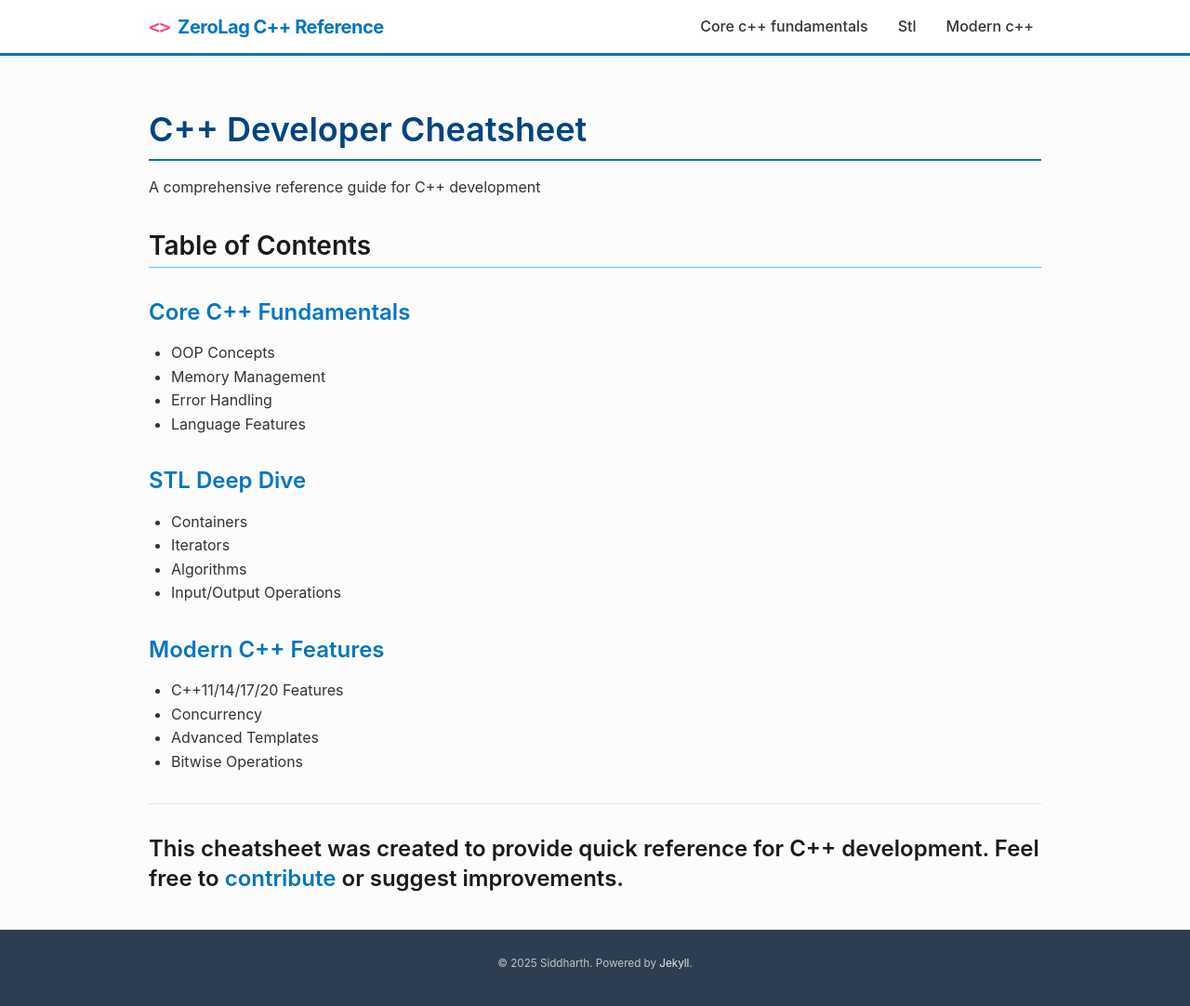
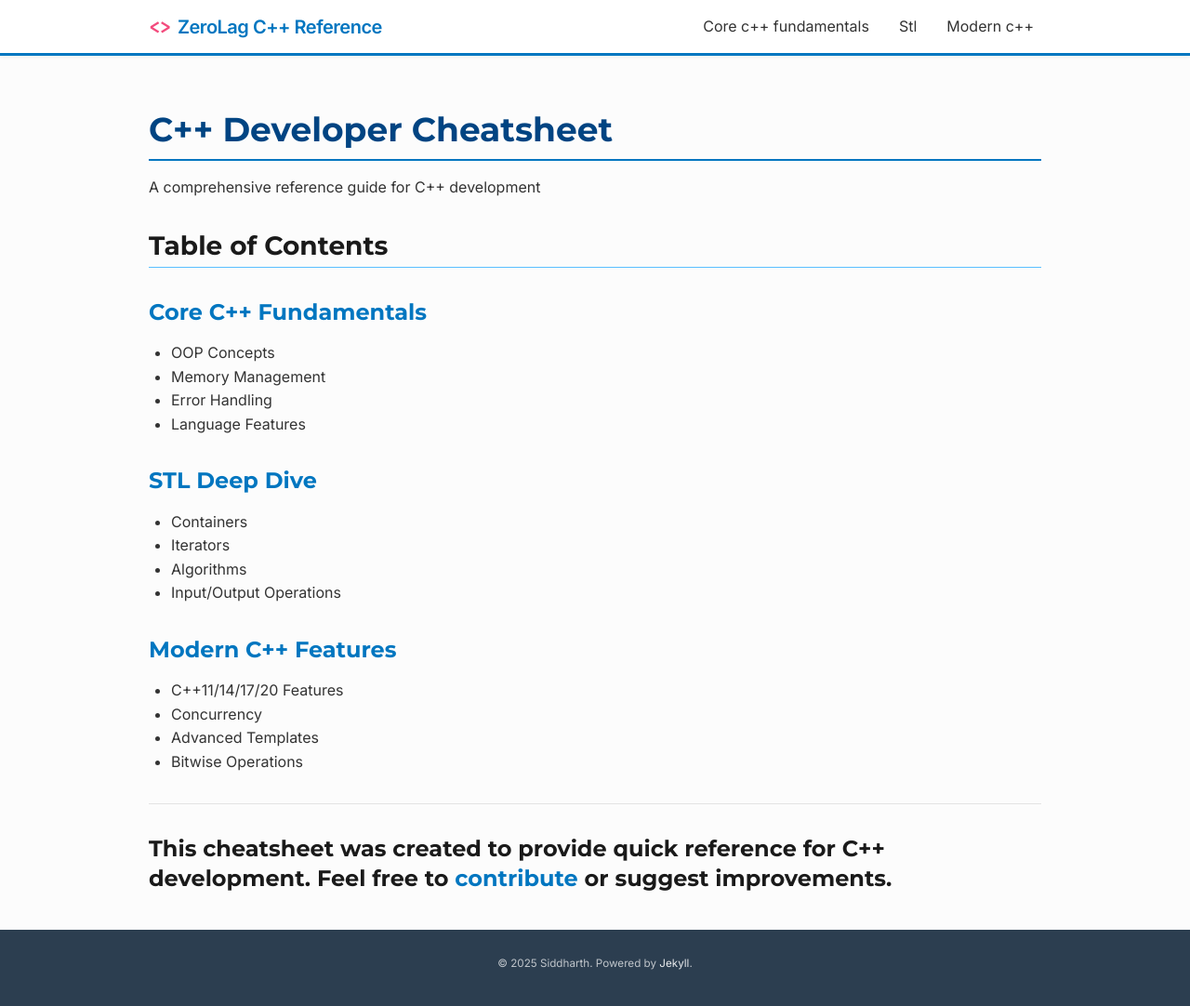
Before and after one commit to sidmegh/zerolag, a Jekyll site: the page built from index.md, in a window 1280 px wide and 1086 px high. Shown: the top 1082 px of the window at 93% size. Built offline with Jekyll 4.4.1, drawn with Linux system fonts in a browser that asks for light colours.

Commit message:
Typography enhanced

```diff
--- a/_layouts/default.html
+++ b/_layouts/default.html
@@ -14,12 +14,9 @@
 
   <link rel="stylesheet" href="{{ "/assets/css/style.css" | relative_url }}">
 
-  {% comment %}
-  Font loading - uncomment and modify if you use web fonts
   <link rel="preconnect" href="https://fonts.googleapis.com">
   <link rel="preconnect" href="https://fonts.gstatic.com" crossorigin>
-  <link href="https://fonts.googleapis.com/css2?family=Roboto:wght@400;700&family=Source+Code+Pro:wght@400;600&family=Montserrat:wght@700&display=swap" rel="stylesheet">
-  {% endcomment %}
+  <link href="https://fonts.googleapis.com/css2?family=Fira+Code&family=Inter:wght@400;600&family=Montserrat:wght@700&display=swap" rel="stylesheet">
 
   {% include head-custom.html %}
 </head>
--- a/assets/css/style.scss
+++ b/assets/css/style.scss
@@ -40,9 +40,9 @@ $color-table-border: #dddddd;
 $color-table-row-even-bg: #fafafa;
 
 // Typography
-$font-family-sans-serif: -apple-system, BlinkMacSystemFont, "Segoe UI", Roboto, "Helvetica Neue", Arial, sans-serif;
-$font-family-monospace: "Consolas", "Source Code Pro", "SF Mono", Menlo, Monaco, Consolas, "Liberation Mono", "Courier New", monospace;
-$font-family-headings: $font-family-sans-serif;
+$font-family-sans-serif: 'Inter', -apple-system, BlinkMacSystemFont, "Segoe UI", Roboto, "Helvetica Neue", Arial, sans-serif;
+$font-family-monospace: 'Fira Code', monospace;
+$font-family-headings: 'Montserrat', $font-family-sans-serif;
 
 $font-size-base: 1rem;
 $font-size-sm: 0.875rem;
```
